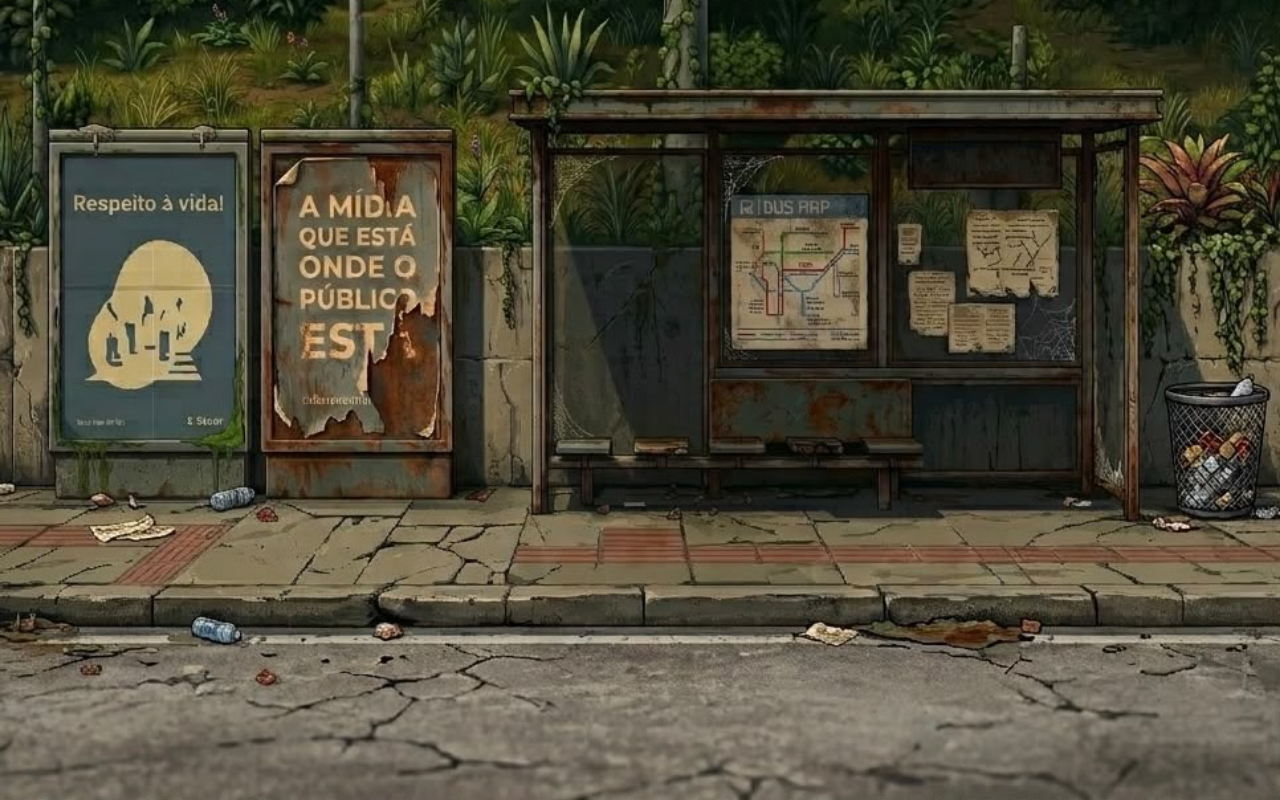
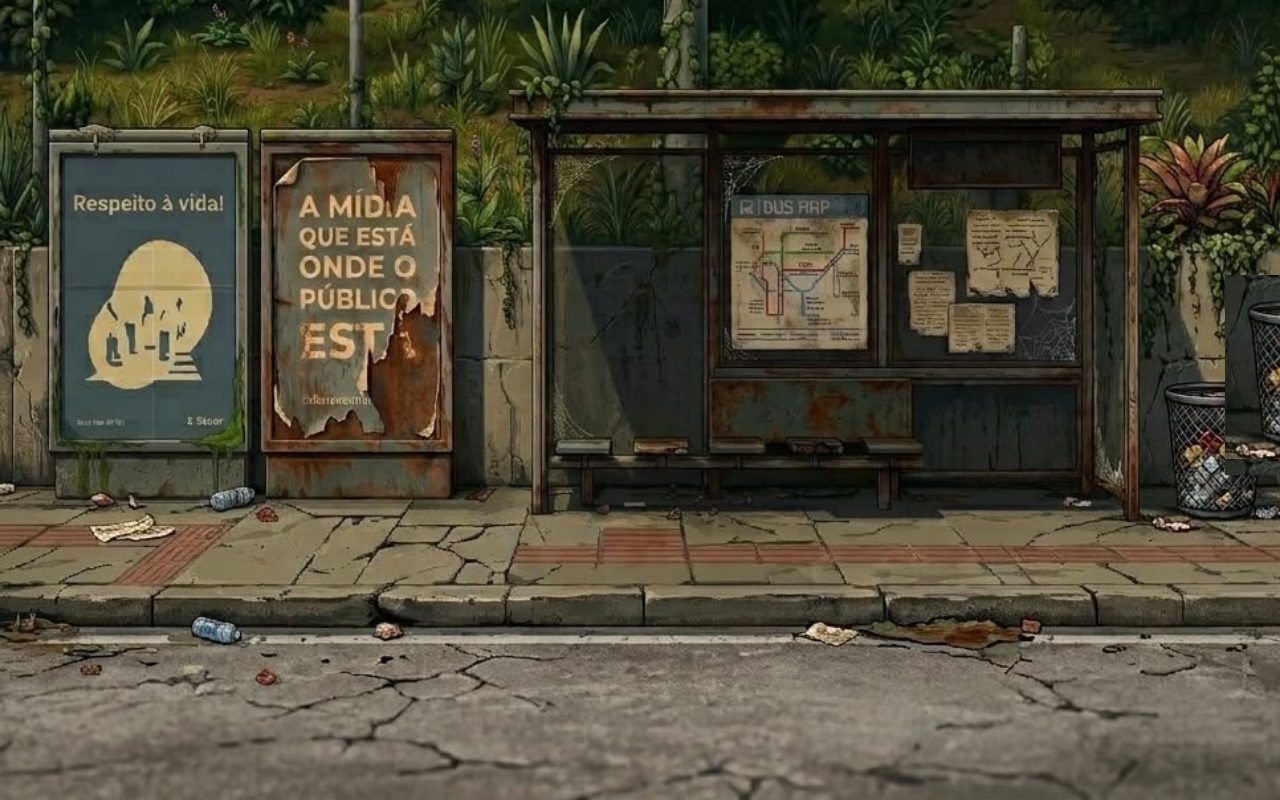
Before and after one commit to meduardafribeiro0-cmyk/TP-2, a plain HTML site: page index.html in a window 1280 px wide. Both pictures are taken after a click on the button "JOGAR". Drawn offline with Linux system fonts and the light colour scheme.

Commit message:
tentei arrumar a div da lixeira

```diff
--- a/detetive.js
+++ b/detetive.js
@@ -9,7 +9,8 @@ const cenas = [
                 nome: 'lixeira',
                 imagem: 'imagens/fotoLixeira.png',
                 posicao: {
-                    right: 100,
+                    right: 1225,
+                    heigth: 200,
                     bottom: 50
                 },
                 hover: {
--- a/index.css
+++ b/index.css
@@ -3,13 +3,14 @@
 }
 
 
-#tela-inicial {
+#tela-inicial{
     background-image: url('imagens/inicial.jpg');
     background-size: cover;
     background-position: center -20px;
     display: flex;
     align-items: center;
     min-height: 100vh;
+    position: relative;
 }
 
 #jogar,
@@ -48,3 +49,7 @@
     display: flex;
     flex-direction: column;
 }
+
+#itens-container{
+    position: absolute;
+}
--- a/index.html
+++ b/index.html
@@ -15,7 +15,6 @@
         </div>
     </div>
 
-        <div id="cena-fundo"></div>
         <div id="itens-container"></div>
     </div>
 
--- a/index.js
+++ b/index.js
@@ -1,10 +1,28 @@
 function carregarCena(cena) {
-    console.log("A função foi chamada!");
 
     let cenaAtualObj = cenas[cena];
     let divFundo = document.querySelector('#tela-inicial');
 
     divFundo.style.backgroundImage = `url(${cenaAtualObj.fundo})`;
+
+    const itensContainer = document.querySelector('#itens-container');
+    itensContainer.innerHTML = '';
+
+    cenaAtualObj.interagiveis.forEach(item =>{
+
+        let divInteragiveis = document.createElement('div')
+
+        divInteragiveis.style.marginLeft = `${item.posicao.right}px`
+        divInteragiveis.style.marginBottom = `${item.posicao.bottom}px`
+
+        divInteragiveis.style.backgroundImage = `url('${item.imagem}')`
+        divInteragiveis.style.width = '100px';
+        divInteragiveis.style.height = `${item.posicao.heigth}px`;
+
+
+
+        divFundo.appendChild(divInteragiveis);
+    })
 }
 
 let botaoIniciaEl = document.querySelector('#jogar')
```
